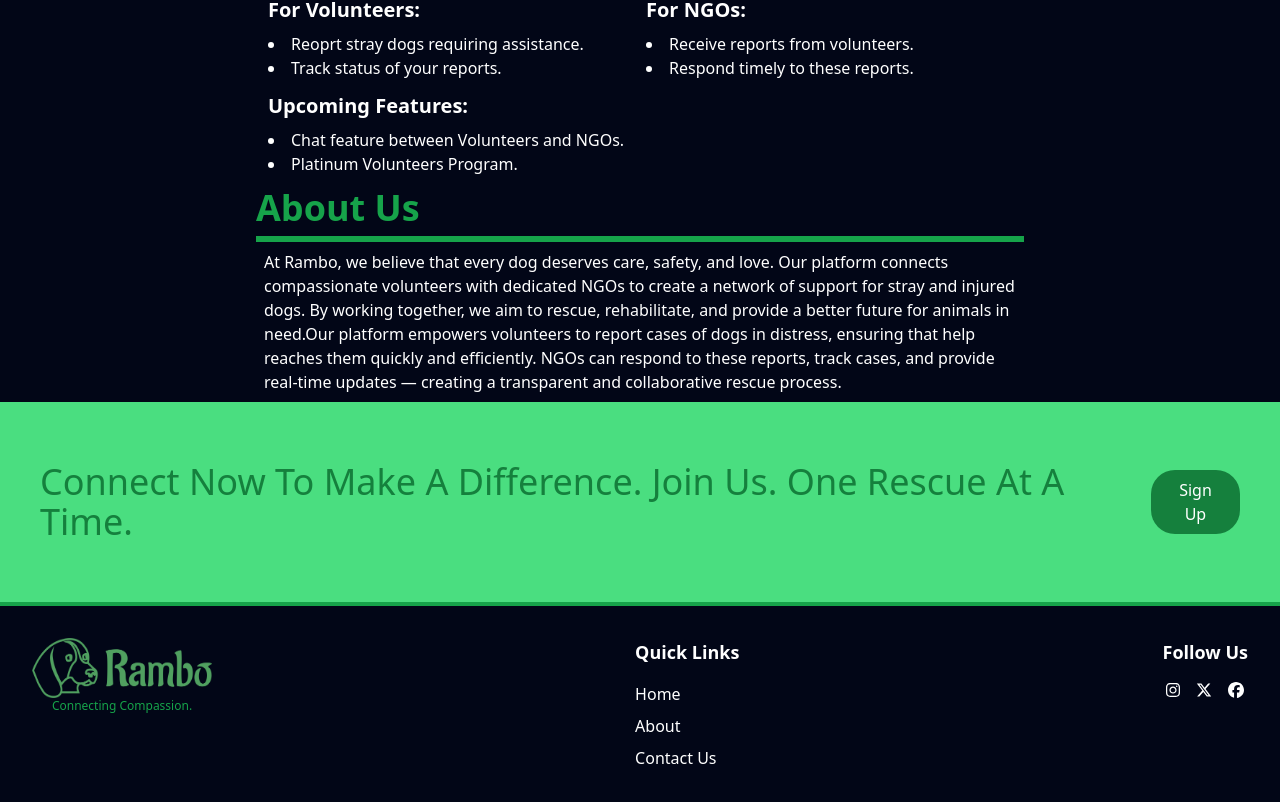
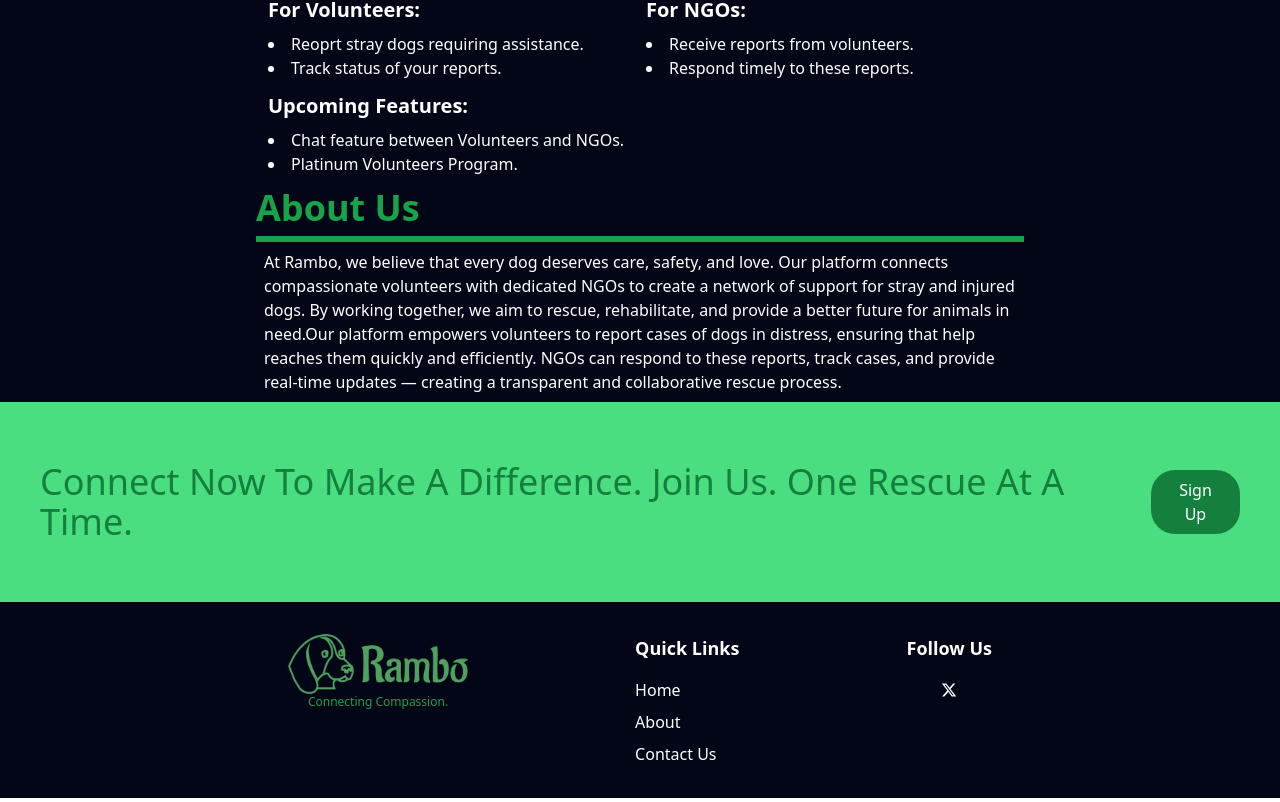
Before and after one commit to yuvrajdev2028/rambo, a React (Create React App) app in the folder frontend/: page / in a window 1280 px wide. Shown: the part 354-1156 px from the top of the page. Built offline with nearby package versions, Linux system fonts and the light colour scheme; no server answers.

Commit message:
fixed Footer

```diff
--- a/frontend/src/components/Footer.js
+++ b/frontend/src/components/Footer.js
@@ -2,19 +2,20 @@ import React from 'react'
 import logo from '../assets/rambo-high-resolution-logo-transparent.png'
 import { FontAwesomeIcon } from '@fortawesome/react-fontawesome'
 import { faInstagram,faXTwitter,faFacebook } from '@fortawesome/free-brands-svg-icons'
+import { Link } from 'react-router-dom'
 
 const Footer = () => {
   return (
-    <div className='p-8 flex justify-between border-t-4 border-t-green-600'>
+    <div className='w-3/5 bg-slate-950 mx-auto p-8 flex justify-between'>
         <div>
             <img className='w-[180px] h-[60px]' src={logo} alt='Logo of Rambo'></img>
             <p className='text-green-600 font-thin text-xs w-[180px] text-center'>Connecting Compassion.</p>
         </div>
         <div>
             <h3 className='font-semibold text-lg mb-4'>Quick Links</h3>
-            <h4 className='mb-2 hover:text-green-500'>Home</h4>
-            <h4 className='mb-2 hover:text-green-500'>About</h4>
-            <h4 className='hover:text-green-500'>Contact Us</h4>
+            <Link to='/'><h4 className='mb-2 hover:text-green-500 cursor-pointer'>Home</h4></Link>
+            <Link to='/about'><h4 className='mb-2 hover:text-green-500 cursor-pointer'>About</h4></Link>
+            <Link to='/contact-us'><h4 className='hover:text-green-500 cursor-pointer'>Contact Us</h4></Link>
         </div>
         {/* <div>
             <h3 className='font-semibold text-lg mb-4'>Get In Touch</h3>
@@ -24,9 +25,7 @@ const Footer = () => {
         <div>
             <h3 className='font-semibold text-lg mb-4'>Follow Us</h3>
             <div className='flex gap-4 justify-center'>
-                <FontAwesomeIcon icon={faInstagram} />
-                <FontAwesomeIcon icon={faXTwitter} />
-                <FontAwesomeIcon icon={faFacebook} />
+                <a href='https://x.com/yuvraj_codes' target='_blank' rel='nopener noreferrer'><FontAwesomeIcon icon={faXTwitter} /></a>
             </div>
         </div>
     </div>
```
